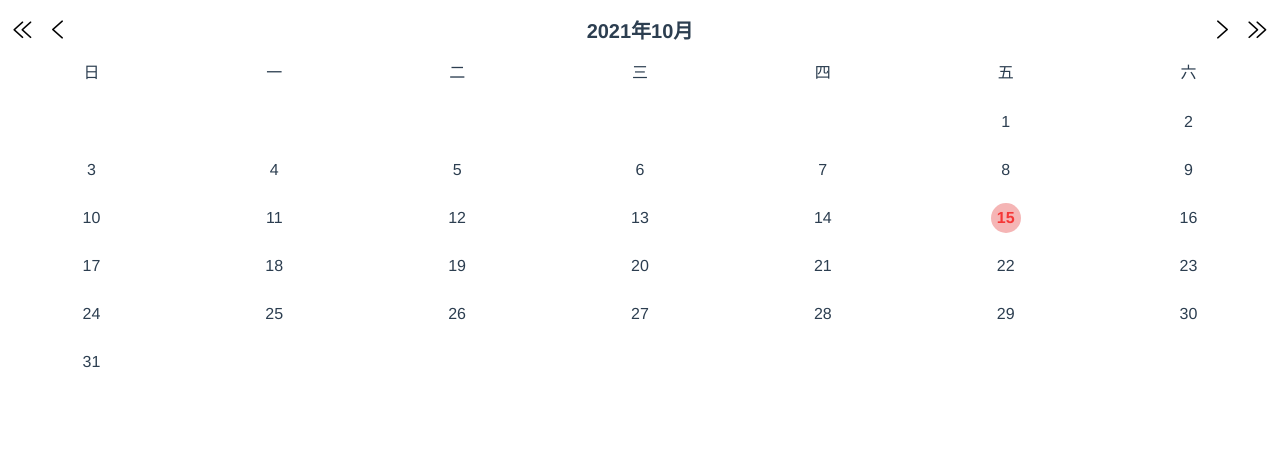
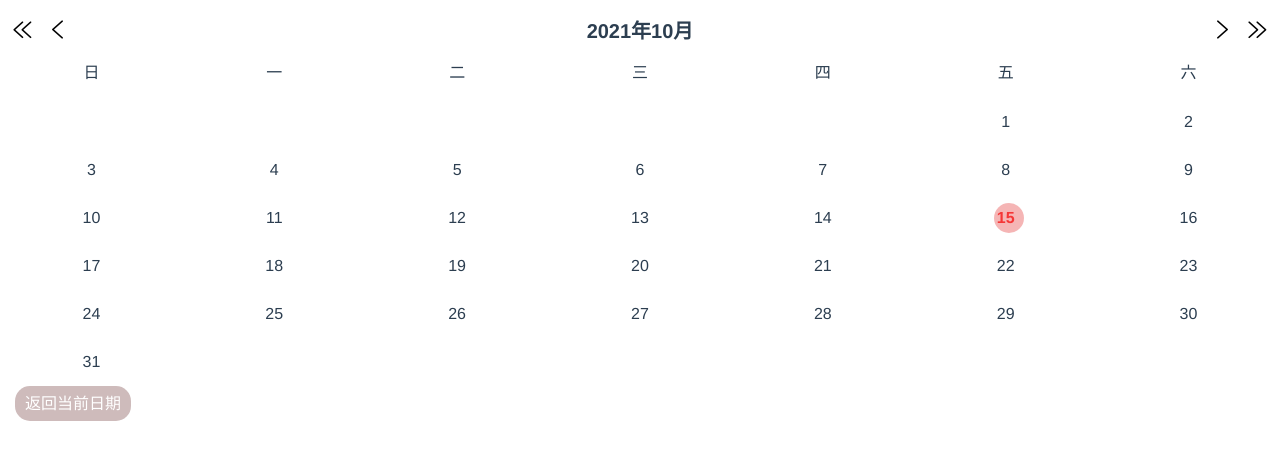
Before and after one commit to wuguanfei/calendar, a Vue app: page / in a window 1280 px wide. Shown: the top 460 px of the page. Built offline with nearby package versions, Linux system fonts and the light colour scheme.

Commit message:
添加当前日期

```diff
--- a/src/components/HelloWorld.vue
+++ b/src/components/HelloWorld.vue
@@ -33,6 +33,7 @@
 			<div
 				v-for="(item, index) in checkDays"
 				:key="index + 'day'"
+				@click="activeDate"
 				:class="{
 					active:
 						index == currentDate - 1 &&
@@ -42,6 +43,9 @@
 			>
 				{{ item }}
 			</div>
+		</div>
+		<div class="btn">
+			<div class="btn_current" @click="backCurrentDate">返回当前日期</div>
 		</div>
 	</div>
 </template>
@@ -112,6 +116,13 @@ export default {
 			this.checkDays = this.getMonthDay(this.checkYear, this.checkMonth);
 			this.checkWeek = this.getMonthWeek(this.checkYear, this.checkMonth);
 		},
+		// 返回当前日期
+		backCurrentDate() {
+			this.checkYear = new Date().getFullYear();
+			this.checkMonth = new Date().getMonth();
+			this.checkDays = this.getMonthDay(this.checkYear, this.checkMonth);
+			this.checkWeek = this.getMonthWeek(this.checkYear, this.checkMonth);
+		},
 	},
 };
 </script>
@@ -153,9 +164,9 @@ export default {
 
 .calendar .day {
 	display: flex;
-	/* justify-content: space-between; */
 	flex-wrap: wrap;
 	width: 100%;
+	margin-bottom: 15px;
 }
 .calendar .day div {
 	padding-top: 30px;
@@ -171,7 +182,7 @@ export default {
 .calendar .day .active::before {
 	position: absolute;
 	top: 50%;
-	left: 50%;
+	left: 52%;
 	transform: translateX(-50%);
 	content: '';
 	width: 30px;
@@ -179,4 +190,17 @@ export default {
 	border-radius: 50%;
 	background-color: rgba(235, 107, 107, 0.5);
 }
+.calendar .btn {
+	padding: 0 15px;
+}
+
+.calendar .btn .btn_current {
+	height: 35px;
+	line-height: 35px;
+	padding: 0 10px;
+	border-radius: 15px;
+	color: #ffffff;
+	background-color: rgb(206, 187, 187);
+	display: inline-block;
+}
 </style>
```
Also changed, not shown: 1 other file (tests, documents, lock files or other folders).
